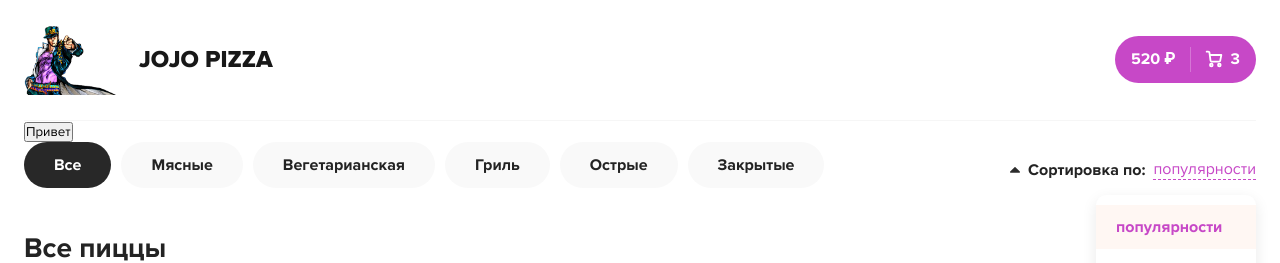
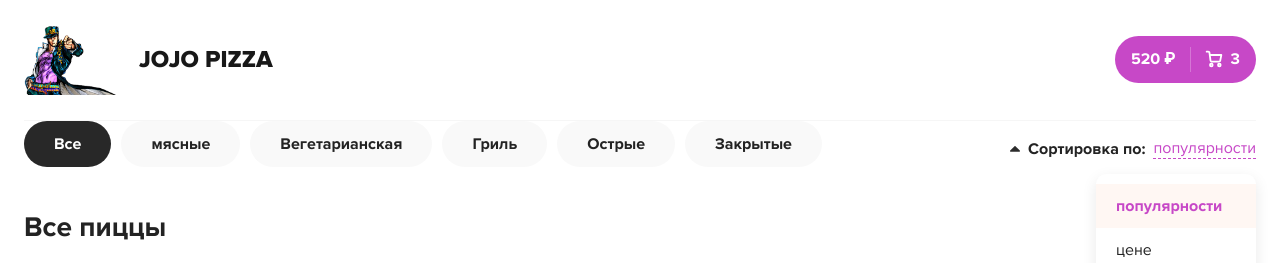
Before and after one commit to Alex5/react-bulki, a React (Create React App) app: page / in a window 1280 px wide. Shown: the top 263 px of the page. Built offline with nearby package versions, Linux system fonts and the light colour scheme.

Commit message:
продолжаю разносить по компонентам

```diff
--- a/src/App.js
+++ b/src/App.js
@@ -1,28 +1,25 @@
 import React from "react";
 import Container from "@material-ui/core/Container";
 
-import Header from "./Header";
-import Button from "./Button";
+import {Header, Categories} from './components'
 
 const App = () => {
 
     return (
         <Container>
             <Header/>
-            <Button />
             <div className="content">
                 <div className="container">
                     <div className="content__top">
-                        <div className="categories">
-                            <ul>
-                                <li className="active">Все</li>
-                                <li>Мясные</li>
-                                <li>Вегетарианская</li>
-                                <li>Гриль</li>
-                                <li>Острые</li>
-                                <li>Закрытые</li>
-                            </ul>
-                        </div>
+                        <Categories
+                            items={[
+                                "мясные",
+                                "Вегетарианская",
+                                "Гриль",
+                                "Острые",
+                                "Закрытые"
+                            ]}
+                        />
                         <div className="sort">
                             <div className="sort__label">
                                 <svg
--- a/src/Button.jsx
+++ /dev/null
@@ -1,18 +0,0 @@
-import React, {Component} from 'react';
-
-class Button extends Component {
-
-    componentDidMount() {
-        console.log('кнопка')
-    }
-
-    render() {
-        return (
-            <div>
-                <button>Привет</button>
-            </div>
-        );
-    }
-}
-
-export default Button;
--- /dev/null
+++ b/src/components/Button.jsx
@@ -0,0 +1,15 @@
+import React from 'react';
+import classNames from 'classnames'
+
+const Button = ({outline, className, children}) => {
+    return (
+        <div>
+            <button className={classNames('button', className, {
+                'button--outline': outline
+            })}>{children}</button>
+        </div>
+    );
+}
+
+
+export default Button;
--- /dev/null
+++ b/src/components/Categories.jsx
@@ -0,0 +1,19 @@
+import React from "react";
+
+const Categories = ({items}) => {
+
+    const itemsNames = items.map((name) => (<li key={Math.random()}>{name}</li>))
+
+    console.log(items)
+
+    return (
+        <div className="categories">
+            <ul>
+                <li className="active">Все</li>
+               {itemsNames}
+            </ul>
+        </div>
+    )
+}
+
+export default Categories;
--- a/src/Header.jsx
+++ b/src/components/Header.jsx
@@ -1,5 +1,6 @@
-import jojoLogo from "./assets/img/jojo-logo.png";
+import jojoLogo from "../assets/img/jojo-logo.png";
 import React from "react";
+import Button from "./Button";
 
 
 const Header = () => {
@@ -13,7 +14,7 @@ const Header = () => {
                     </div>
                 </div>
                 <div className="header__cart">
-                    <a href="/cart.html" className="button button--cart">
+                    <Button className="button--cart">
                         <span>520 ₽</span>
                         <div className="button__delimiter"></div>
                         <svg
@@ -46,7 +47,7 @@ const Header = () => {
                             />
                         </svg>
                         <span>3</span>
-                    </a>
+                    </Button>
                 </div>
             </div>
         </div>
--- /dev/null
+++ b/src/components/index.js
@@ -0,0 +1,3 @@
+export { default as Header} from "./Header"
+export { default as Button} from "./Button"
+export { default as Categories} from "./Categories"
```
Also changed, not shown: 1 other file (tests, documents, lock files or other folders).
